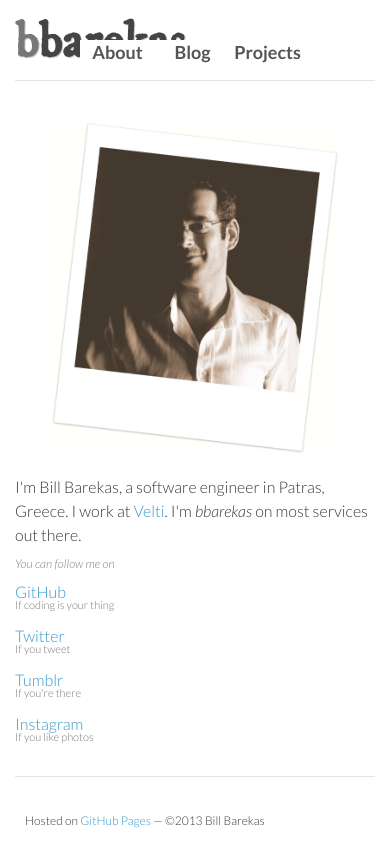
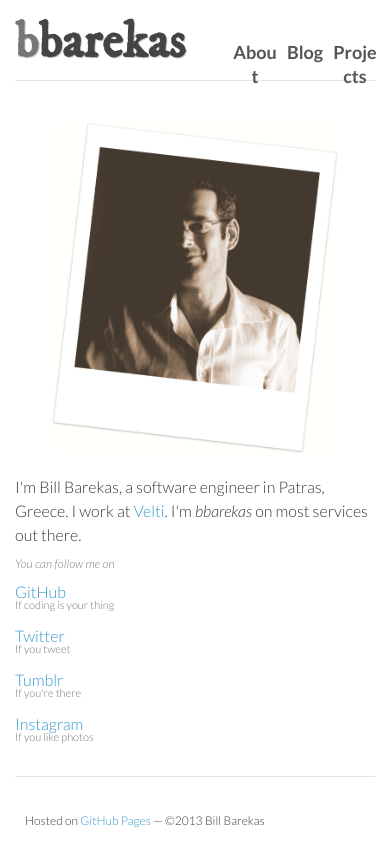
Before and after one commit to bbarekas/bbarekas.github.com, a Jekyll site: the page built from index.html, in a window 390 px wide. Shown: the top 867 px of the page. Built offline with Jekyll 4.4.1, drawn with Linux system fonts in a browser that asks for light colours; Markdown is read by kramdown in place of the engine named in the settings.

Commit message:
Fix media queries

```diff
--- a/css/styles.css
+++ b/css/styles.css
@@ -289,13 +289,13 @@ nav li a.active:hover {
   }
 
   nav ul {
-    width: 300px;
+    width: 310px;
     margin: 0 auto;
   }
 
 
     nav li {
-        width: 50px;
+        width: 100px;
         float:left;
     }
 
@@ -316,6 +316,10 @@ nav li a.active:hover {
     position:static;
   }
 
+    nav ul {
+        width: 240px;
+        margin: 0 auto;
+    }
 
   header p.view {
       margin-bottom: 5px;
@@ -341,6 +345,16 @@ nav li a.active:hover {
     padding:15px;
   }
 
+  nav ul {
+        width: 150px;
+        /*margin: 0 auto;*/
+  }
+
+  nav li {
+        width: 50px;
+        float:left;
+  }
+
   header {
         padding:0;
         padding-bottom: 10px;
```
